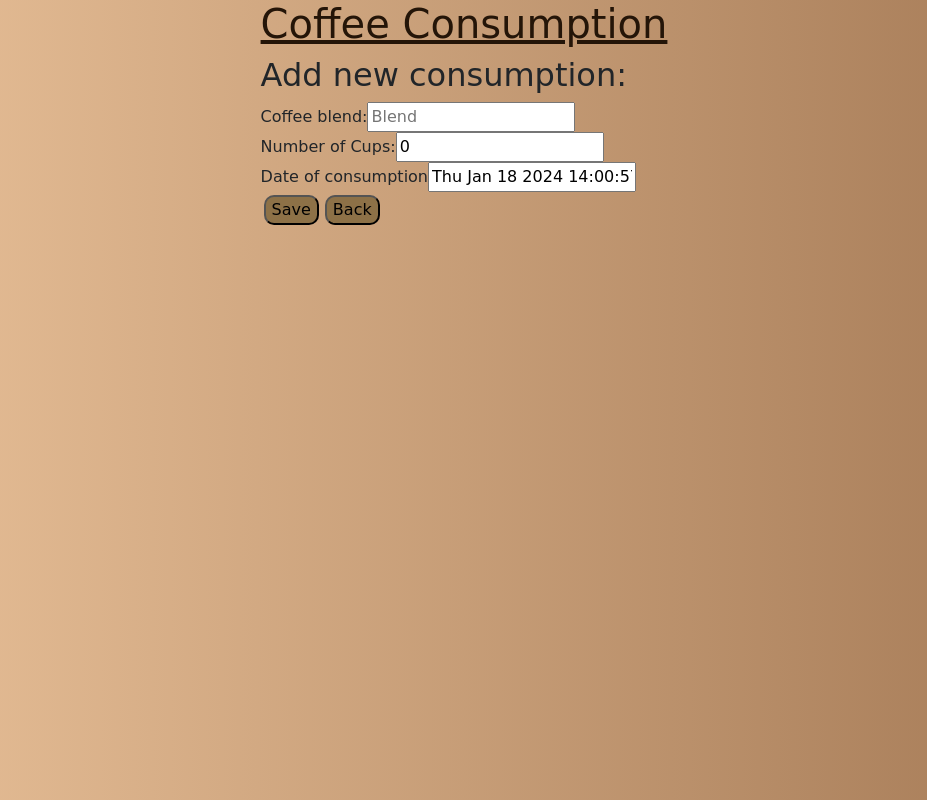
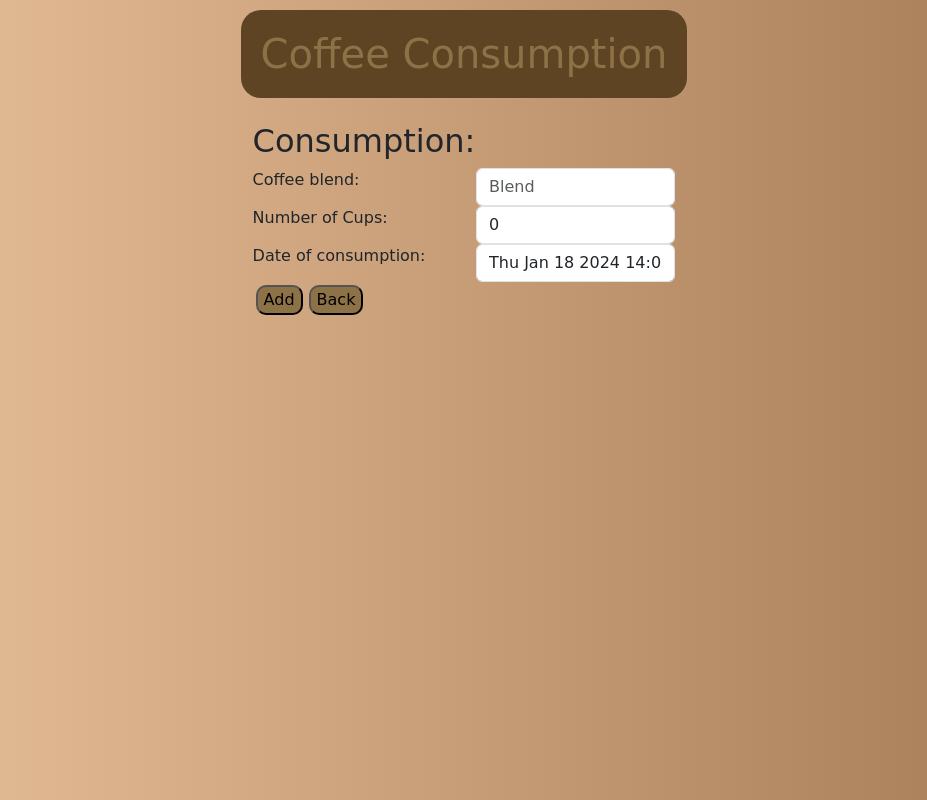
Before and after one commit to TheCSharpAcademy/CodeReviews.Angular.CoffeeTracker, an Angular app in the folder CoffeeTracker.Furiax/CoffeeTrackerUI/: page /add in a window 1280 px wide. Shown: the whole page, without its empty margins (176-1103 px from the left). Built offline with nearby package versions, Linux system fonts and the light colour scheme.

Commit message:
added styling to add/edit coffee

```diff
--- a/CoffeeTracker.Furiax/CoffeeTrackerUI/src/app/add-coffee/add-coffee.component.html
+++ b/CoffeeTracker.Furiax/CoffeeTrackerUI/src/app/add-coffee/add-coffee.component.html
@@ -1,12 +1,50 @@
-<h2>Add new consumption:</h2>
+<div class="container mt-4">
+    <h2>Consumption:</h2>
+    <div class="row">
+        <div class="col-md-6">
+            <div class="form-group">
+                <label for="coffee-blend">Coffee blend:</label>
+            </div>
+        </div>
+        <div class="col-md-6">
+            <div class="form-group">
+                <input id="coffee-blend" [(ngModel)]="coffee.blend" placeholder="Blend" class="form-control">
+            </div>
+        </div>
+    </div>
 
-<div>
-    <label for="coffee-blend">Coffee blend: </label>
-    <input id="coffee-blend" [(ngModel)]="coffee.blend" placeholder="Blend"><br>
-    <label for="coffee-number">Number of Cups: </label>
-    <input id="coffee-number" [(ngModel)]="coffee.numberOfCups" placeholder="Number of cups"><br>
-    <label for="coffee-time">Date of consumption</label>
-    <input id="coffee-time" [(ngModel)]="coffee.time" placeholder="yyyy-mm-dd">
+    <div class="row">
+        <div class="col-md-6">
+            <div class="form-group">
+                <label for="coffee-number">Number of Cups:</label>
+            </div>
+        </div>
+        <div class="col-md-6">
+            <div class="form-group">
+                <input id="coffee-number" [(ngModel)]="coffee.numberOfCups" placeholder="Number of cups" class="form-control">
+            </div>
+        </div>
+    </div>
+
+    <div class="row">
+        <div class="col-md-6">
+            <div class="form-group">
+                <label for="coffee-time">Date of consumption:</label>
+            </div>
+        </div>
+        <div class="col-md-6">
+            <div class="form-group">
+                <input id="coffee-time" [(ngModel)]="coffee.time" placeholder="yyyy-mm-dd" class="form-control">
+            </div>
+        </div>
+    </div>
+
+    <div class="row">
+        <div class="col-md-12">
+            <div class="form-group">
+                <button type="button" (click)="save()">Add</button>
+                <button type="button" (click)="goBack()">Back</button>
+            </div>
+        </div>
+    </div>
 </div>
-<button type="button" (click)="save()">Save</button>
-<button type="button" (click)="goBack()">Back</button>
--- a/CoffeeTracker.Furiax/CoffeeTrackerUI/src/app/app.component.css
+++ b/CoffeeTracker.Furiax/CoffeeTrackerUI/src/app/app.component.css
@@ -1,4 +1,10 @@
 h1 {
-  text-decoration: underline;
-  color: #241508;
+  color: #8d7147;
+  background-color: #5e4423;
+  padding: 20px;
+  margin-top: 10px;
+  margin-bottom: 10px;
+  display: block;
+  border-radius: 20px;
+  text-align: center;
 }
--- a/CoffeeTracker.Furiax/CoffeeTrackerUI/src/app/coffee-detail/coffee-detail.component.html
+++ b/CoffeeTracker.Furiax/CoffeeTrackerUI/src/app/coffee-detail/coffee-detail.component.html
@@ -1,14 +1,60 @@
 <div *ngIf="coffee">
-    <h2>Coffee consumption details:</h2>
-    <div><span>id: </span>{{coffee.id}}</div>
-    <div>
-        <label for="coffee-blend">Coffee blend: </label>
-        <input id="coffee-blend" [(ngModel)]="coffee.blend" placeholder="Blend"><br>
-        <label for="coffee-number">Number of Cups: </label>
-        <input id="coffee-number" [(ngModel)]="coffee.numberOfCups" placeholder="Number of cups"><br>
-        <label for="coffee-time">Date of consumption</label>
-        <input id="coffee-time" [(ngModel)]="coffee.time" placeholder="yyyy-mm-dd">
+    <div class="container mt-4">
+        <h2>Consumption:</h2>
+        <div class="row">
+            <div class="col-md-6">
+                <label>Id:</label>
+            </div>
+            <div class="col-md-6">
+                <input [value]="coffee.id" readonly>
+            </div>
+        </div>
+        <div class="row">
+            <div class="col-md-6">
+                <div class="form-group">
+                    <label for="coffee-blend">Coffee blend:</label>
+                </div>
+            </div>
+            <div class="col-md-6">
+                <div class="form-group">
+                    <input id="coffee-blend" [(ngModel)]="coffee.blend" placeholder="Blend" class="form-control">
+                </div>
+            </div>
+        </div>
+
+        <div class="row">
+            <div class="col-md-6">
+                <div class="form-group">
+                    <label for="coffee-number">Number of Cups:</label>
+                </div>
+            </div>
+            <div class="col-md-6">
+                <div class="form-group">
+                    <input id="coffee-number" [(ngModel)]="coffee.numberOfCups" placeholder="Number of cups" class="form-control">
+                </div>
+            </div>
+        </div>
+
+        <div class="row">
+            <div class="col-md-6">
+                <div class="form-group">
+                    <label for="coffee-time">Date of consumption:</label>
+                </div>
+            </div>
+            <div class="col-md-6">
+                <div class="form-group">
+                    <input id="coffee-time" [(ngModel)]="coffee.time" placeholder="yyyy-mm-dd" class="form-control">
+                </div>
+            </div>
+        </div>
+
+        <div class="row">
+            <div class="col-md-12">
+                <div class="form-group">
+                    <button type="button" (click)="save()" >Save Changes</button>
+                    <button type="button" (click)="goBack()" >Back</button>
+                </div>
+            </div>
+        </div>
     </div>
-    <button type="button" (click)="save()">Save Changes</button>
-    <button type="button" (click)="goBack()">Back</button>
 </div>
```
